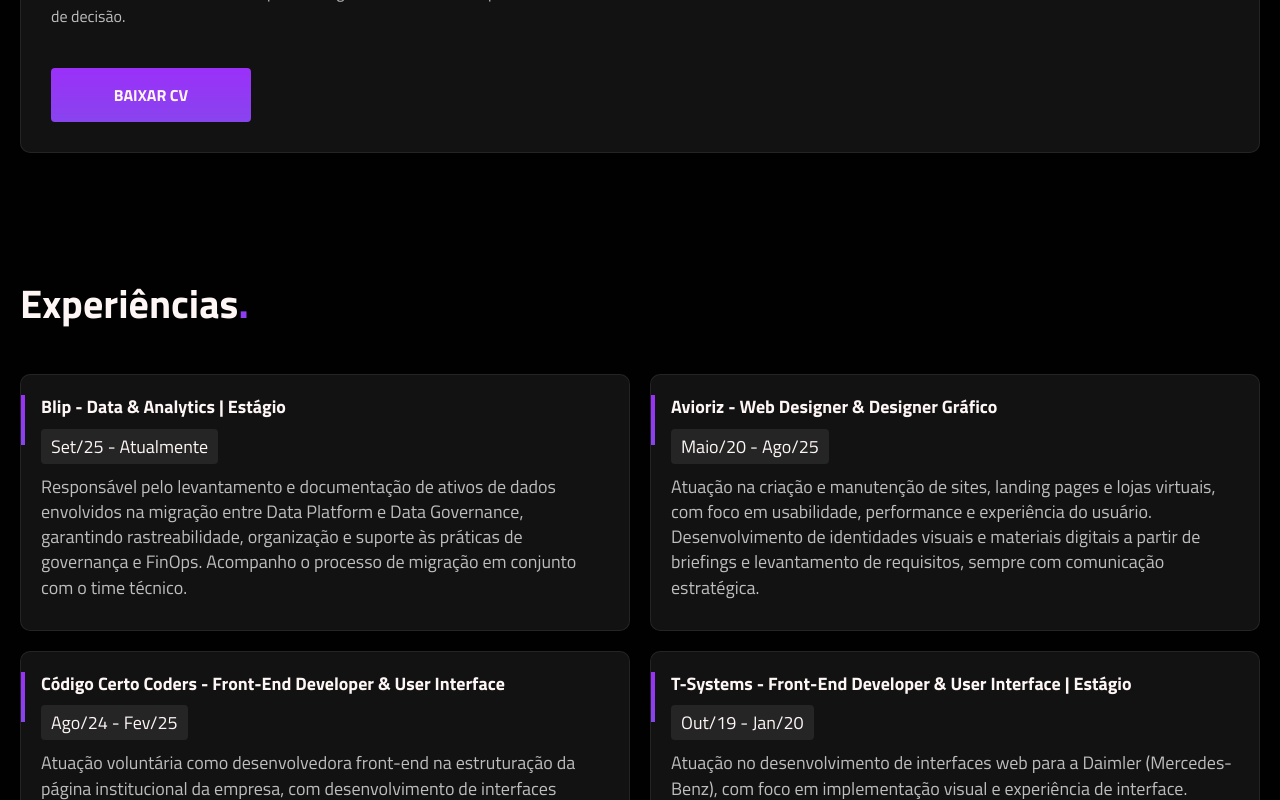
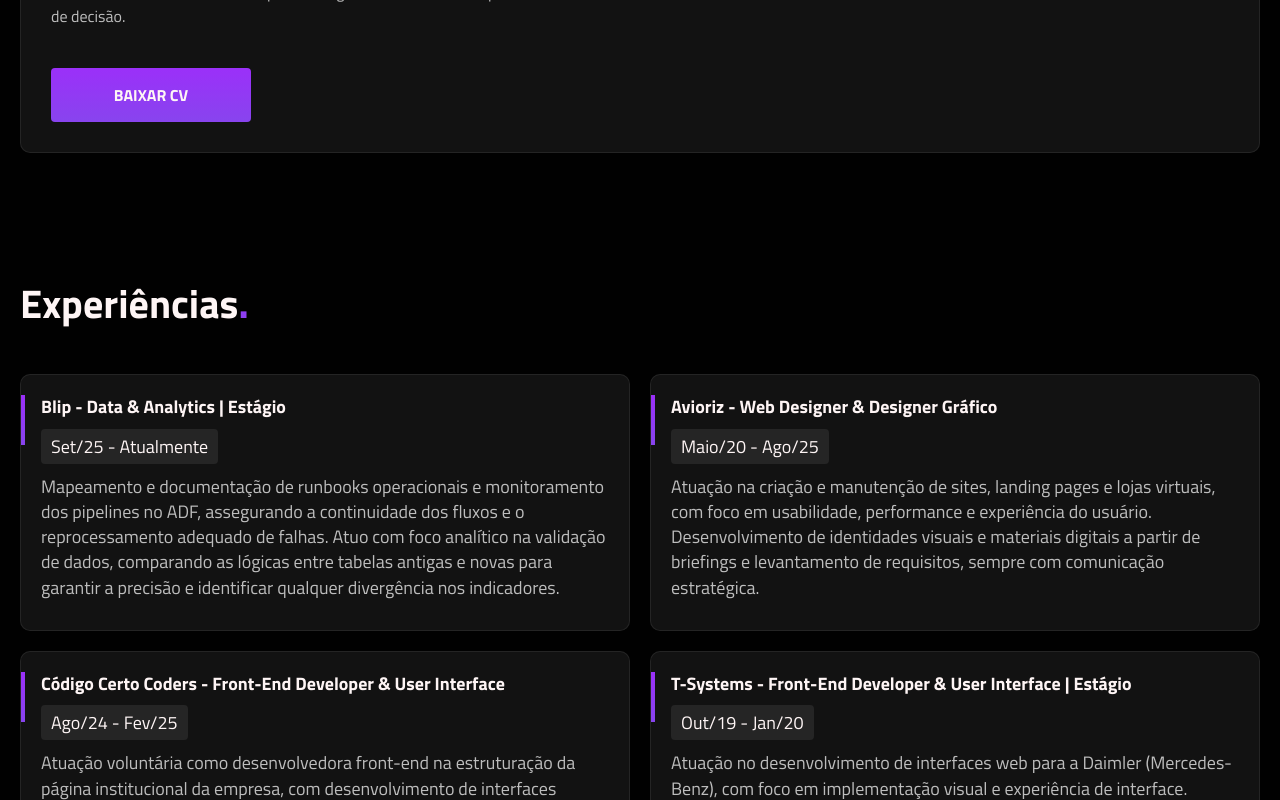
Before and after one commit to jooysoouzaa/portfolio_Joy, a React (Vite) app: page / in a window 1280 px wide. Shown: the part 2358-3158 px from the top of the page. Built offline with nearby package versions, Linux system fonts and the light colour scheme.

Commit message:
Content: Atualização na seção experiencias e nos icones de habilidades

```diff
--- a/src/components/Experiencias/Experiencias.jsx
+++ b/src/components/Experiencias/Experiencias.jsx
@@ -15,7 +15,7 @@ function Experiencias() {
                         <li>Set/25 - Atualmente</li>
                     </ExperienciasHabilidades>
                     <ExperienciasParagrafo>
-                        Responsável pelo levantamento e documentação de ativos de dados envolvidos na migração entre Data Platform e Data Governance, garantindo rastreabilidade, organização e suporte às práticas de governança e FinOps. Acompanho o processo de migração em conjunto com o time técnico.
+                        Mapeamento e documentação de runbooks operacionais e monitoramento dos pipelines no ADF, assegurando a continuidade dos fluxos e o reprocessamento adequado de falhas. Atuo com foco analítico na validação de dados, comparando as lógicas entre tabelas antigas e novas para garantir a precisão e identificar qualquer divergência nos indicadores.
                     </ExperienciasParagrafo>
                 </ExperienciasEmpresa>
                 <ExperienciasEmpresa>
--- a/src/components/Habilidades/Habilidades.jsx
+++ b/src/components/Habilidades/Habilidades.jsx
@@ -75,13 +75,13 @@ function Habilidades() {
                     </SwiperSlide>
                     <SwiperSlide className='habilidades__tech'>
                         <HabilidadesTech>
-                            <img src='public\habilidades\ADF.svg' alt='Azure Data Factory' width='80' height='80' />
+                            <img src='\habilidades\ADF.svg' alt='Azure Data Factory' width='80' height='80' />
                             <span>Azure Data Factory</span>
                         </HabilidadesTech>
                     </SwiperSlide>
                     <SwiperSlide className='habilidades__tech'>
                         <HabilidadesTech>
-                            <img src='public\habilidades\Python.svg' alt='Python' width='80' height='80' />
+                            <img src='\habilidades\Python.svg' alt='Python' width='80' height='80' />
                             <span>Python</span>
                         </HabilidadesTech>
                     </SwiperSlide>
```
